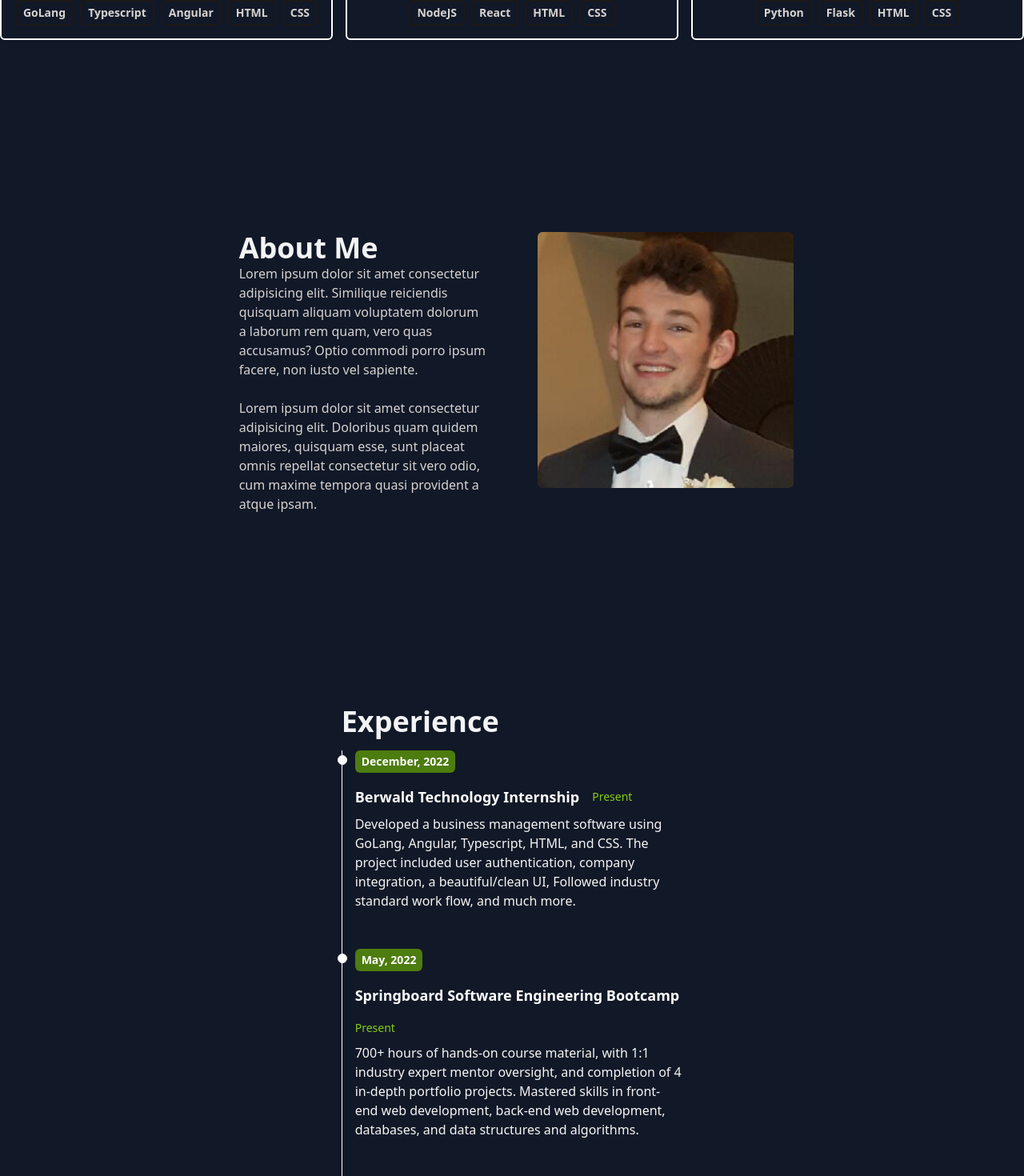
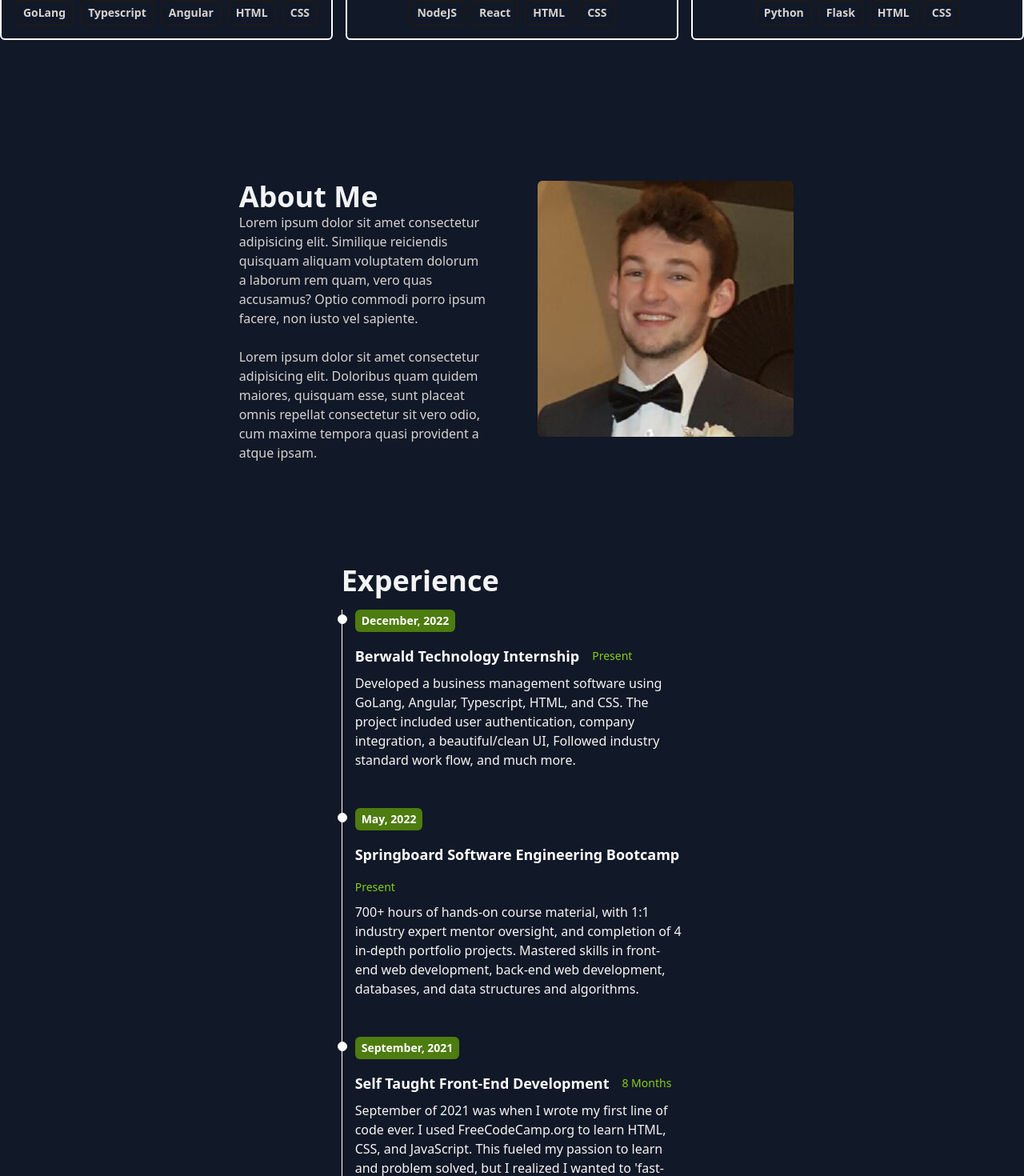
Before and after one commit to GarrettMcQuigg/Portfolio, a React (Vite) app: page / in a window 1280 px wide. Shown: the part 812-2282 px from the top of the page at 80% size. Built offline with nearby package versions, Linux system fonts and the light colour scheme.

Commit message:
section spacing

```diff
--- a/src/components/About.jsx
+++ b/src/components/About.jsx
@@ -5,7 +5,7 @@ function About() {
   return (
     <div
       id="about"
-      className="flex justify-center items-center flex-wrap md:flex-row sm:flex-col pt-40 pb-60"
+      className="flex justify-center items-center flex-wrap md:flex-row sm:flex-col pt-24 pb-32"
     >
       <div className="grid lg:grid-cols-1 xl:grid-cols-2 md:w-7/12">
         <div className="px-8">
--- a/src/components/Experience.jsx
+++ b/src/components/Experience.jsx
@@ -6,7 +6,7 @@ function Experience() {
   return (
     <div
       id="experience"
-      className="flex flex-col items-center justify-center"
+      className="flex flex-col items-center justify-center pb-12"
     >
       <div className="w-3/4 sm:w-6/12 xl:w-4/12">
         <h1 className="md:text-4xl font-bold text-gray-100 pb-4">Experience</h1>
--- a/src/data/projects.js
+++ b/src/data/projects.js
@@ -5,13 +5,13 @@ export default [
     title: "Business Management Software",
     imgUrl: "",
     stack: ["GoLang", "Typescript", "Angular", "HTML", "CSS"],
-    link: "google.com",
+    link: "https://google.com",
   },
   {
     title: "Spotify Connected Application",
     imgUrl: "",
     stack: ["NodeJS", "React", "HTML", "CSS"],
-    link: "google.com",
+    link: "https://google.com",
   },
   {
     title: "IP Tracker",
```
